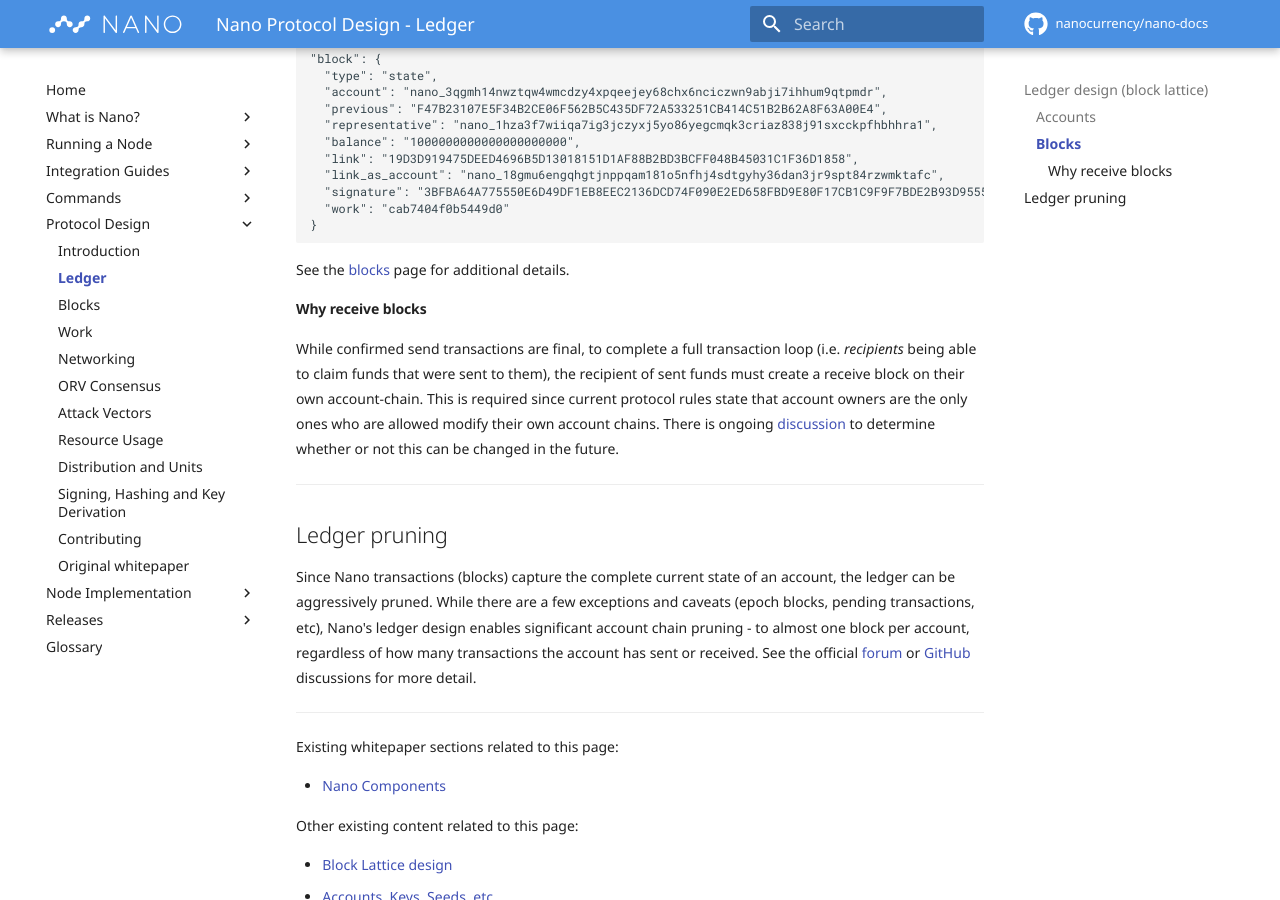
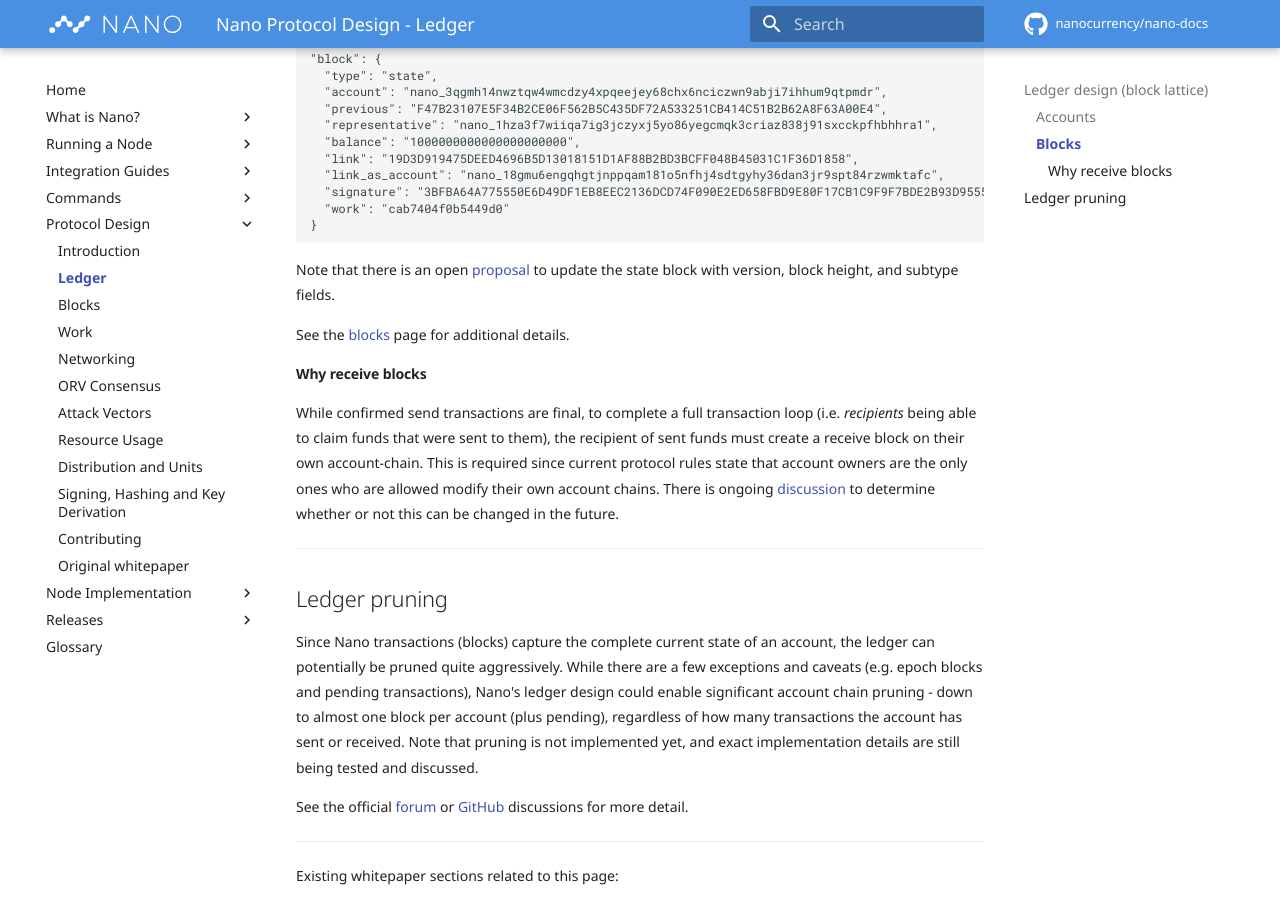
Before and after one commit to nanocurrency/nano-docs, an MkDocs documentation site: the page built from docs/protocol-design/ledger.md, in a window 1280 px wide and 900 px high, scrolled down 1197 px. Built offline with MkDocs 1.6.1 and Material for MkDocs 9.7.7, drawn with Linux system fonts in a browser that asks for light colours; comment, search, counter and statistics services are not loaded.

Commit message:
Update ledger.md
Updating pruning section to clarify that it is not currently implemented. Also adding a note that there is an open proposal to update the state block fields

````diff
--- a/docs/protocol-design/ledger.md
+++ b/docs/protocol-design/ledger.md
@@ -55,6 +55,7 @@
   "work": "cab7404f0b5449d0"
 }
 ```
+Note that there is an open [proposal](https://github.com/nanocurrency/nano-node/issues/2864) to update the state block with version, block height, and subtype fields.
 
 See the [blocks](blocks.md) page for additional details.
 
@@ -66,7 +67,9 @@
 
 ## Ledger pruning
 
-Since Nano transactions (blocks) capture the complete current state of an account, the ledger can be aggressively pruned. While there are a few exceptions and caveats (epoch blocks, pending transactions, etc), Nano's ledger design enables significant account chain pruning - to almost one block per account, regardless of how many transactions the account has sent or received. See the official [forum](https://forum.nano.org/t/ledger-pruning/114) or [GitHub](https://github.com/nanocurrency/nano-node/issues/1094) discussions for more detail.
+Since Nano transactions (blocks) capture the complete current state of an account, the ledger can potentially be pruned quite aggressively. While there are a few exceptions and caveats (e.g. epoch blocks and pending transactions), Nano's ledger design could enable significant account chain pruning - down to almost one block per account (plus pending), regardless of how many transactions the account has sent or received. Note that pruning is not implemented yet, and exact implementation details are still being tested and discussed.
+
+See the official [forum](https://forum.nano.org/t/ledger-pruning/114) or [GitHub](https://github.com/nanocurrency/nano-node/issues/1094) discussions for more detail.
 
 ---
 
````
